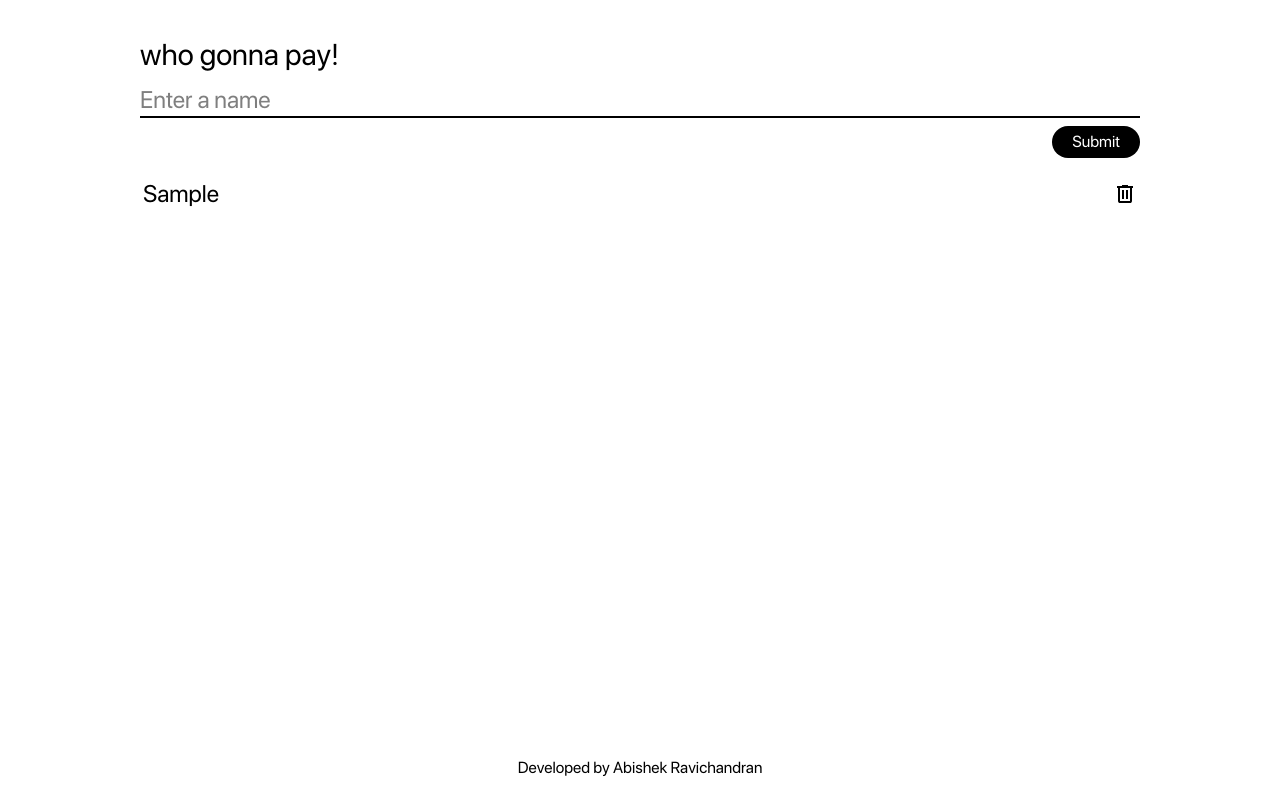
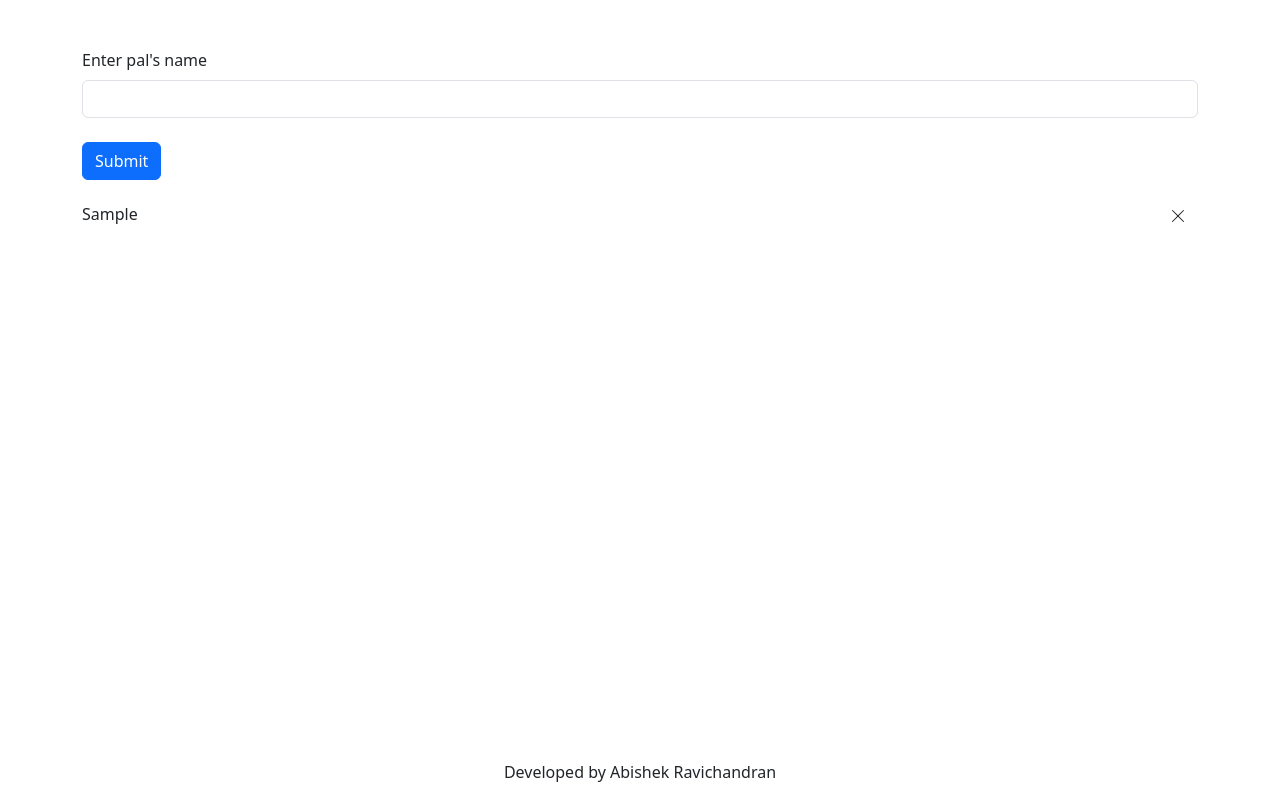
Before and after one commit to awsabishek23-cmd/who-gonna-pay, a Svelte app: page / in a window 1280 px wide. Both pictures are taken after typing "Sample" into the empty fields and a click on the button "Submit". Built offline with nearby package versions, Linux system fonts and the light colour scheme.

Commit message:
tailwind to bootstrap

```diff
--- a/index.html
+++ b/index.html
@@ -1,8 +1,7 @@
 <!doctype html>
-<html lang="en">
+<html lang="en" data-bs-theme="light">
   <head>
     <meta charset="UTF-8" />
-    <link rel="icon" type="image/svg+xml" href="" />
     <meta name="viewport" content="width=device-width, initial-scale=1.0" />
     <title>who gonna pay</title>
   </head>
--- a/package.json
+++ b/package.json
@@ -16,6 +16,7 @@
   "dependencies": {
     "@tailwindcss/vite": "^4.2.0",
     "axios": "^1.13.5",
+    "bootstrap": "^5.3.8",
     "canvas-confetti": "^1.9.4",
     "tailwindcss": "^4.2.0"
   }
--- a/src/App.svelte
+++ b/src/App.svelte
@@ -1,19 +1,22 @@
-<script >
+<script>
+// @ts-nocheck
+
     import confetti from "canvas-confetti";
     let user = $state("")
     let users = $state([])
     let payer = $state("")
     let resultOpposite = $state(true)
+
     const handleSubmit = (e) => {
         e.preventDefault()
-        if(user){
+        if (user) {
             users.push(user)
         }
         user = ""
     }
-    const handleDelete = (index) => users.splice(index,1)
+
+    const handleDelete = (index) => users.splice(index, 1)
     const fireConfetti = () => {
-    // First burst - center explosion
         confetti({
             particleCount: 120,
             spread: 80,
@@ -26,7 +29,6 @@
             drift: 0.1,
         })
 
-    // Left cannon
         confetti({
             particleCount: 80,
             angle: 60,
@@ -40,7 +42,6 @@
             drift: 0.5,
         })
 
-    // Right cannon
         confetti({
             particleCount: 80,
             angle: 120,
@@ -54,58 +55,50 @@
             drift: -0.5,
         })
     }
+
     const handlePay = () => {
         payer = users[Math.round(Math.random() * (users.length - 1))]
         resultOpposite = !resultOpposite
-      if(!resultOpposite){
-
+        if (!resultOpposite) {
             fireConfetti()
         }
     }
 </script>
-<main>
-  <div class="flex justify-center h-screen ">
-    <div class="container max-w-5xl px-3 mt-9">
-      <!-- svelte-ignore a11y_consider_explicit_label -->
+
+<main class="container">
+  <div>
+    <div>
       {#if resultOpposite}
         <div>
-            <div>
-              <p class="text-3xl pb-3">who gonna pay!</p>
-            </div>
-            <form onsubmit={handleSubmit}>
-                <input type="text" bind:value={user} class="border-b-2 outline-none w-full text-2xl mb-2" placeholder="Enter a name"><br>
-                <div class="flex justify-end-safe">
-                  <button class="cursor-pointer">
-                    <p class="cursor-pointer bg-black text-white  px-5 py-1 rounded-full">Submit</p>
-                  </button>
-                </div>
+          <form onsubmit={handleSubmit} class="mb-3 mt-5">
+            <label for="palname" class="form-label" >Enter pal's name</label>
+            <input type="text" bind:value={user} class="form-control" id="palname"><br>
+            <button class="btn btn-primary">Submit</button>
           </form>
 
-
           {#each users as user, index (index)}
-              <div class="flex justify-between items-center pt-5 px-0.75">
-                <p class="text-2xl">{user}</p>
-                <button onclick={() => handleDelete(index)} class="cursor-pointer">
-                  <svg xmlns="http://www.w3.org/2000/svg" height="24px" viewBox="0 -960 960 960" width="24px" fill="#000000"><path d="M280-120q-33 0-56.5-23.5T200-200v-520h-40v-80h200v-40h240v40h200v80h-40v520q0 33-23.5 56.5T680-120H280Zm400-600H280v520h400v-520ZM360-280h80v-360h-80v360Zm160 0h80v-360h-80v360ZM280-720v520-520Z"/></svg>
+            <div class="d-flex justify-content-between align-items-baseline">
+              <p>{user}</p>
+              <!-- svelte-ignore a11y_consider_explicit_label -->
+              <button onclick={() => handleDelete(index)} class="btn border-0">
+                <svg xmlns="http://www.w3.org/2000/svg" width="16" height="16" fill="currentColor" class="bi bi-x-lg" viewBox="0 0 16 16">
+                  <path d="M2.146 2.854a.5.5 0 1 1 .708-.708L8 7.293l5.146-5.147a.5.5 0 0 1 .708.708L8.707 8l5.147 5.146a.5.5 0 0 1-.708.708L8 8.707l-5.146 5.147a.5.5 0 0 1-.708-.708L7.293 8z"/>
+                </svg>
               </button>
             </div>
           {/each}
 
           {#if users.length > 1}
-              <div class="flex justify-center">
-                <button onclick={handlePay} class="cursor-pointer bg-black text-white  px-5 py-1 rounded-full mt-3">Are you ready!</button>
+            <div class="d-flex justify-content-center">
+              <button onclick={handlePay} class="btn btn-primary">Are you ready!</button>
             </div>
           {/if}
-
-
         </div>
       {:else}
         <div>
-              <div class="mt-60">
-                <p class="text-center text-4xl">Congratulations {payer}!</p>
-                <div class="flex justify-center">
-                  <button onclick={handlePay} class="cursor-pointer bg-black text-white  px-5 py-1 rounded-full mt-3">Wanna play again?</button>
-                </div>
+          <div class="d-flex flex-column justify-content-center align-items-center vh-100">
+            <p class="d-inline-block">Congratulations {payer}!</p>
+            <button onclick={handlePay} class="btn btn-primary">Wanna play again?</button>
           </div>
         </div>
       {/if}
@@ -113,4 +106,4 @@
   </div>
 </main>
 
-<p class="text-center fixed bottom-5 w-full">Developed by Abishek Ravichandran</p>
+<p class="fixed-bottom text-center">Developed by Abishek Ravichandran</p>
--- a/src/main.css
+++ /dev/null
@@ -1,10 +0,0 @@
-@import "tailwindcss";
-@font-face {
-    font-family: apple;
-    src: url(./assets/apple.otf);
-}
-
-*{
-    font-family: apple;
-    /* letter-spacing:0.03rem; */
-}
--- a/src/main.js
+++ b/src/main.js
@@ -1,7 +1,8 @@
 // @ts-nocheck
 import { mount } from 'svelte'
 import App from './App.svelte'
-import './main.css'
+import 'bootstrap/dist/css/bootstrap.min.css';
+import 'bootstrap/dist/js/bootstrap.bundle.min.js';
 const app = mount(App, {
   target: document.getElementById('app'),
 })
```
Also changed, not shown: 1 other file (tests, documents, lock files or other folders). Lines whose indentation alone changed are shown as unchanged.
